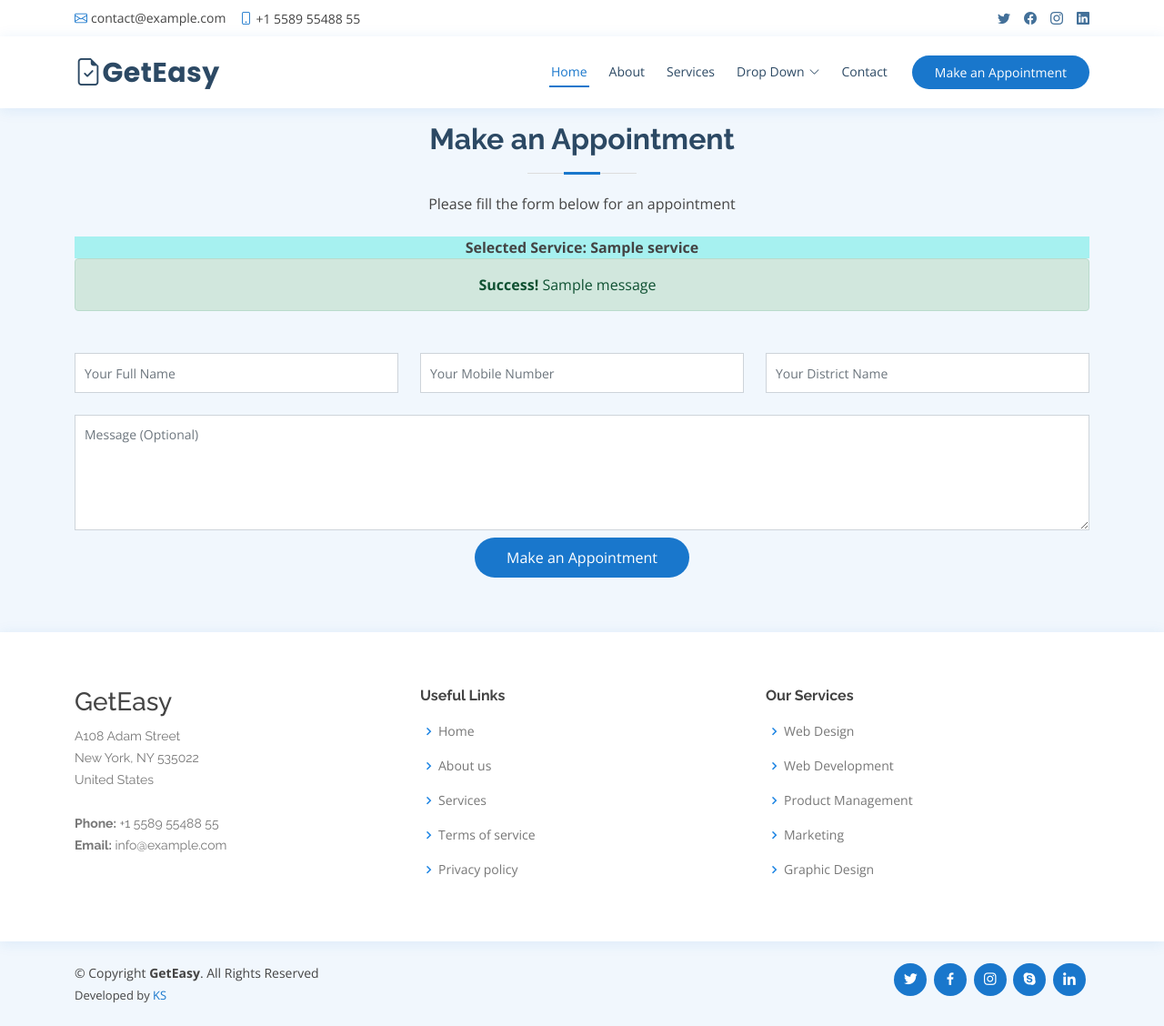
After one commit to Sharif-00112/GetEasy-Web, a Django app: page /getservice/1/ in a window 1280 px wide. The commit adds this page. Shown: the whole page at 91% size. Run offline with Django 3.2, Linux system fonts and the light colour scheme; tables that the repository leaves empty hold one stand-in row (values such as "Sample post"); one stand-in notice (Sample message) is shown; some libraries are stand-ins or nearby versions.

Commit message:
client service appointment done

```diff
--- a/GetEasyApp/admin.py
+++ b/GetEasyApp/admin.py
@@ -7,14 +7,15 @@ from django.urls import path
 
 from GetEasyApp.models import General, Services, GetService
 
-admin.site.site_header = "GetEasyWeb Adminstration"
+admin.site.site_header = "GetEasyWeb Administration"
+admin.site.site_title = "GetEasyWeb"
 
 admin.site.register(General)
 admin.site.register(Services)
 
 
 class GetServiceAdmin(admin.ModelAdmin):
-    list_display = ['service','client_name', 'phone_no', 'district']
+    list_display = ['service', 'client_name', 'phone_no', 'district']
     change_list_template = "admin/service_response.html"
 
     def get_urls(self):
--- /dev/null
+++ b/GetEasyApp/forms.py
@@ -0,0 +1,2 @@
+from django import forms
+from django.forms import ModelForm
--- a/GetEasyApp/models.py
+++ b/GetEasyApp/models.py
@@ -1,6 +1,7 @@
 import datetime
 from urllib import request
 
+from ckeditor.fields import RichTextField
 from django.contrib.auth.models import User
 from django.core.validators import FileExtensionValidator
 from django.db import models
@@ -11,17 +12,18 @@ from django.db import models
 
 class General(models.Model):
     main_title = models.CharField(max_length=300, verbose_name="Advertisement Title")
-    about = models.TextField(verbose_name="Site About")
+    about = RichTextField(verbose_name="Site About")
     last_edited = datetime.datetime.now()
-    image = models.FileField(verbose_name="Home Background hero image", upload_to='services_images',
-                             help_text="Only PNG, JPG, JPEG format supported",
-                             validators=[FileExtensionValidator(
-                                 allowed_extensions=['png', 'jpg', 'jpeg'])]),
-    terms = models.TextField(verbose_name="Enter terms and conditions")
-    policy = models.TextField(verbose_name="Enter policy")
+    terms = RichTextField(verbose_name="Enter terms and conditions")
+    policy = RichTextField(verbose_name="Enter policy")
+    image_field = models.FileField(verbose_name="Home Background hero image", upload_to='services_images',
+                                   help_text="Only PNG, JPG, JPEG format supported",
+                                   validators=[FileExtensionValidator(
+                                       allowed_extensions=['png', 'jpg', 'jpeg'])])
     last_author = models.ForeignKey(User, on_delete=models.DO_NOTHING)
 
     def save(self, **kwargs):
+        self.pk = self.id = 1
         if ('request') in kwargs and self.last_author is None:
             request = kwargs.pop('request')
             self.last_author = request.user
@@ -40,11 +42,11 @@ HOME_CHOICES = (
 class Services(models.Model):
     title = models.CharField(max_length=300, verbose_name="Enter a service title")
     subtitle = models.CharField(max_length=300, verbose_name="Short Title")
-    short_desc = models.TextField(verbose_name="Short Description")
-    details = models.TextField(verbose_name="Enter a details of your service")
-    required_doc = models.TextField(verbose_name="Required Documents Information of this service")
+    short_desc = RichTextField(verbose_name="Short Description")
+    details = RichTextField(verbose_name="Enter a details of your service")
+    required_doc = RichTextField(verbose_name="Required Documents Information of this service")
     created_time = datetime.datetime.now()
-    packages = models.TextField(verbose_name="Service Packages")
+    packages = RichTextField(verbose_name="Service Packages")
     image = models.FileField(verbose_name="Service image", upload_to='services_images',
                              help_text="Only PNG, JPG, JPEG format supported",
                              validators=[FileExtensionValidator(
@@ -61,7 +63,7 @@ class GetService(models.Model):
     client_name = models.CharField(max_length=300, verbose_name="Enter Your name")
     phone_no = models.CharField(max_length=300, verbose_name="Enter your phone number")
     district = models.CharField(max_length=300, verbose_name="Enter your district")
-    message = models.TextField(verbose_name="Enter your message (if any)", null=True, blank=True)
+    message = RichTextField(verbose_name="Enter your message (if any)", null=True, blank=True)
 
     def __str__(self):
         return self.service.title + " --> " + self.client_name
--- /dev/null
+++ b/GetEasyApp/templates/getservicesclient.html
@@ -0,0 +1,64 @@
+{% extends 'client/base.html' %}
+{% block content %}
+    <!-- ======= Appointment Section ======= -->
+    <section id="appointment" class="appointment section-bg">
+        <div class="container">
+
+            <div class="section-title" style="padding-top: 74px;">
+                <h2>Make an Appointment</h2>
+                <p>Please fill the form below for an appointment</p>
+                <br>
+                {% for s in service_get %}
+                    <p style="background: #a6f1f0; font-weight: bold;">
+                        Selected Service: {{ s.title }}</p>
+                {% endfor %}
+                {% if messages %}
+                    {% for message in messages %}
+                        <div id="message_container" class="alert alert-{{ message.tags }} alert-dismissible text-center"
+                             role="alert">
+                            <strong>{% if message.level == DEFAULT_MESSAGE_LEVELS.ERROR %}Error{% else %}
+                                {{ message.tags|title }}{% endif %}!</strong> {{ message }}
+                        </div>
+                    {% endfor %}
+                {% endif %}
+            </div>
+
+            <form action="." method="post" role="form" class="php-email-form">
+                {% csrf_token %}
+                <div class="row">
+                    <div class="col-md-4 form-group mt-3 mt-md-0">
+                        <input type="name" class="form-control" name="name" id="name" placeholder="Your Full Name"
+                               data-rule="minlen:3" data-msg="Please enter name correctly">
+                        <div class="validate"></div>
+                    </div>
+                    <div class="col-md-4 form-group mt-3 mt-md-0">
+                        <input type="tel" class="form-control" name="phone" id="phone" placeholder="Your Mobile Number"
+                               data-rule="minlen:4" data-msg="Please enter at least 4 chars">
+                        <div class="validate"></div>
+                    </div>
+                    <div class="col-md-4 form-group mt-3 mt-md-0">
+                        <input type="district" class="form-control" name="district" id="district"
+                               placeholder="Your District Name"
+                               data-rule="minlen:3" data-msg="Please enter district name correctly">
+                        <div class="validate"></div>
+                    </div>
+                </div>
+                <div class="form-group mt-3">
+                    <textarea class="form-control" name="message" rows="5" placeholder="Message (Optional)"></textarea>
+                    <div class="validate"></div>
+                </div>
+                <div class="text-center">
+                    <button type="submit">Make an Appointment</button>
+                </div>
+            </form>
+        </div>
+    </section>
+
+    <script>
+        var message_ele = document.getElementById("message_container");
+        setTimeout(function () {
+            message_ele.style.display = "none";
+        }, 30000);
+    </script>
+
+{% endblock %}
--- a/GetEasyApp/urls.py
+++ b/GetEasyApp/urls.py
@@ -4,4 +4,5 @@ from GetEasyApp import views
 
 urlpatterns = [
     path('', views.home, name="home"),
+    path('getservice/<str:sid>/', views.getservices, name='getservice'),
 ]
--- a/GetEasyApp/views.py
+++ b/GetEasyApp/views.py
@@ -1,7 +1,6 @@
 from django.shortcuts import render
-
+from django.contrib import messages
 # Create your views here.
-
 from GetEasyApp.models import General, Services, GetService
 
 
@@ -19,3 +18,24 @@ def home(request):
 #     context['all_response'] = GetService.objects.all()
 #
 #     return render(request, "admin/service_response.html", context)
+
+def getservices(request, sid):
+    page = "getservicesclient"
+    context = {}
+    context['service_get'] = Services.objects.filter(id=sid)
+
+    if request.method == 'POST':
+        client_name = request.POST['name']
+        phone_no = request.POST['phone']
+        district = request.POST['district']
+        message = request.POST['message']
+        service = Services.objects.get(id=sid)
+
+        get_sr = GetService.objects.create(service=service, client_name=client_name, phone_no=phone_no,
+                                           district=district,
+                                           message=message)
+        if get_sr:
+            messages.success(request, "Your Appointment Submitted Successfully. "
+                                      "GetEasyWeb contact with you soon! Thanks for using GetEasyWeb.")
+        return render(request, page + '.html')
+    return render(request, page + ".html", context)
--- a/GetEasyWeb/settings.py
+++ b/GetEasyWeb/settings.py
@@ -36,6 +36,8 @@ INSTALLED_APPS = [
     'django.contrib.messages',
     'django.contrib.staticfiles',
     'GetEasyApp',
+    'ckeditor',
+    'widget_tweaks'
 ]
 
 MIDDLEWARE = [
--- a/requirements.txt
+++ b/requirements.txt
@@ -1,3 +1,5 @@
 django~=3.2.6
 pymongo~=3.12.0
 djongo
+django-ckeditor
+django-widget-tweaks~=1.4.8
--- a/statics/assets/css/style.css
+++ b/statics/assets/css/style.css
@@ -924,7 +924,8 @@ section {
   border: 1px solid #d5e1ed;
   padding: 80px 20px;
   transition: all ease-in-out 0.3s;
-  margin-top: 32px;
+  margin-top: -26px;
+  padding-bottom: 35px;
 }
 
 .services .icon-box .icon {
--- a/template/client/header.html
+++ b/template/client/header.html
@@ -8,7 +8,7 @@
 
       <nav id="navbar" class="navbar order-last order-lg-0">
         <ul>
-          <li><a class="nav-link scrollto active" href="#hero">Home</a></li>
+          <li><a class="nav-link scrollto active" href="{% url 'home' %}">Home</a></li>
           <li><a class="nav-link scrollto" href="#about">About</a></li>
           <li><a class="nav-link scrollto" href="#services">Services</a></li>
           <li class="dropdown"><a href="#"><span>Drop Down</span> <i class="bi bi-chevron-down"></i></a>
```
Also changed, not shown: GetEasyApp/templates/home.html (+10 -11 lines), template/client/form_layout.html (added, +41 -0 lines), GetEasyApp/migrations/0002_auto_20210924_1737.py (added), GetEasyApp/migrations/0003_general_image_field.py (added).
